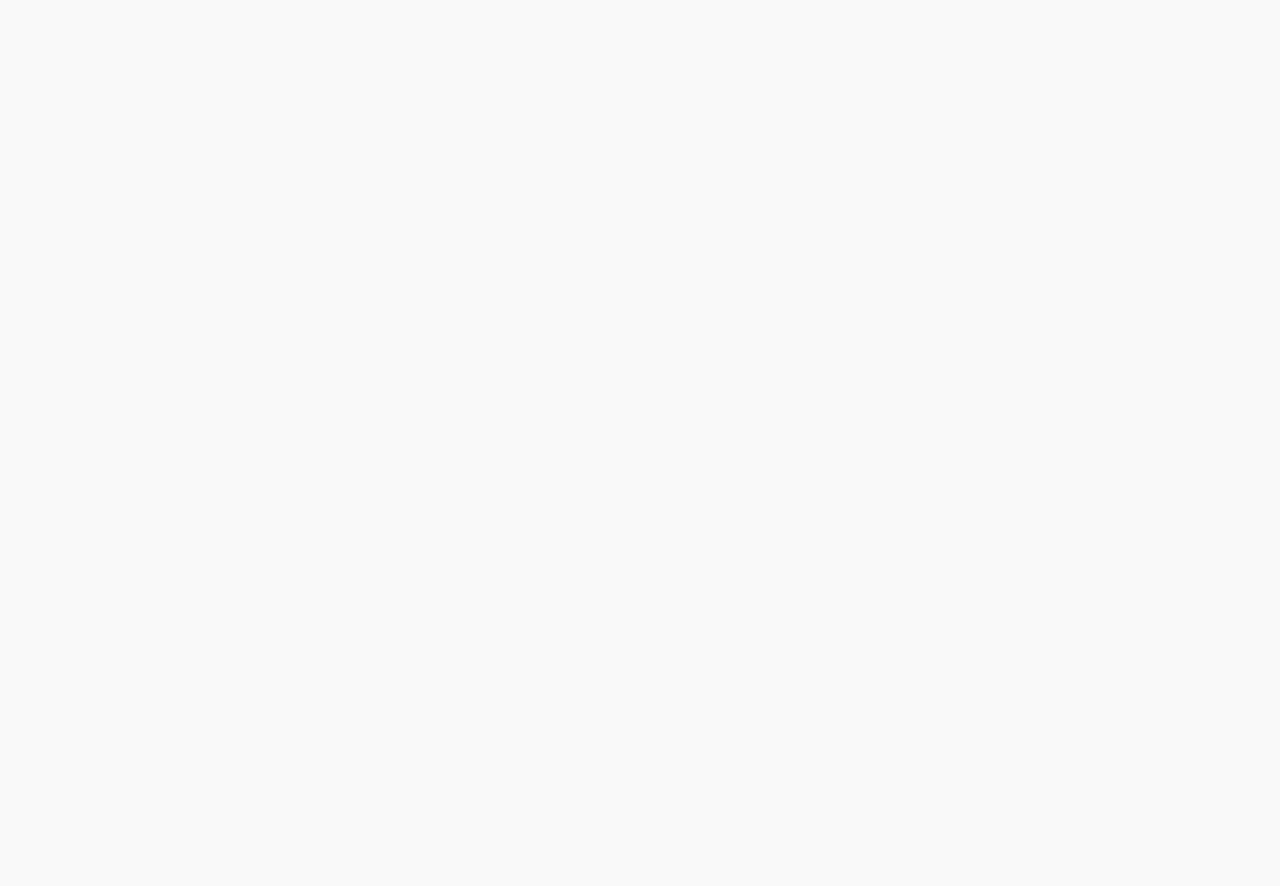
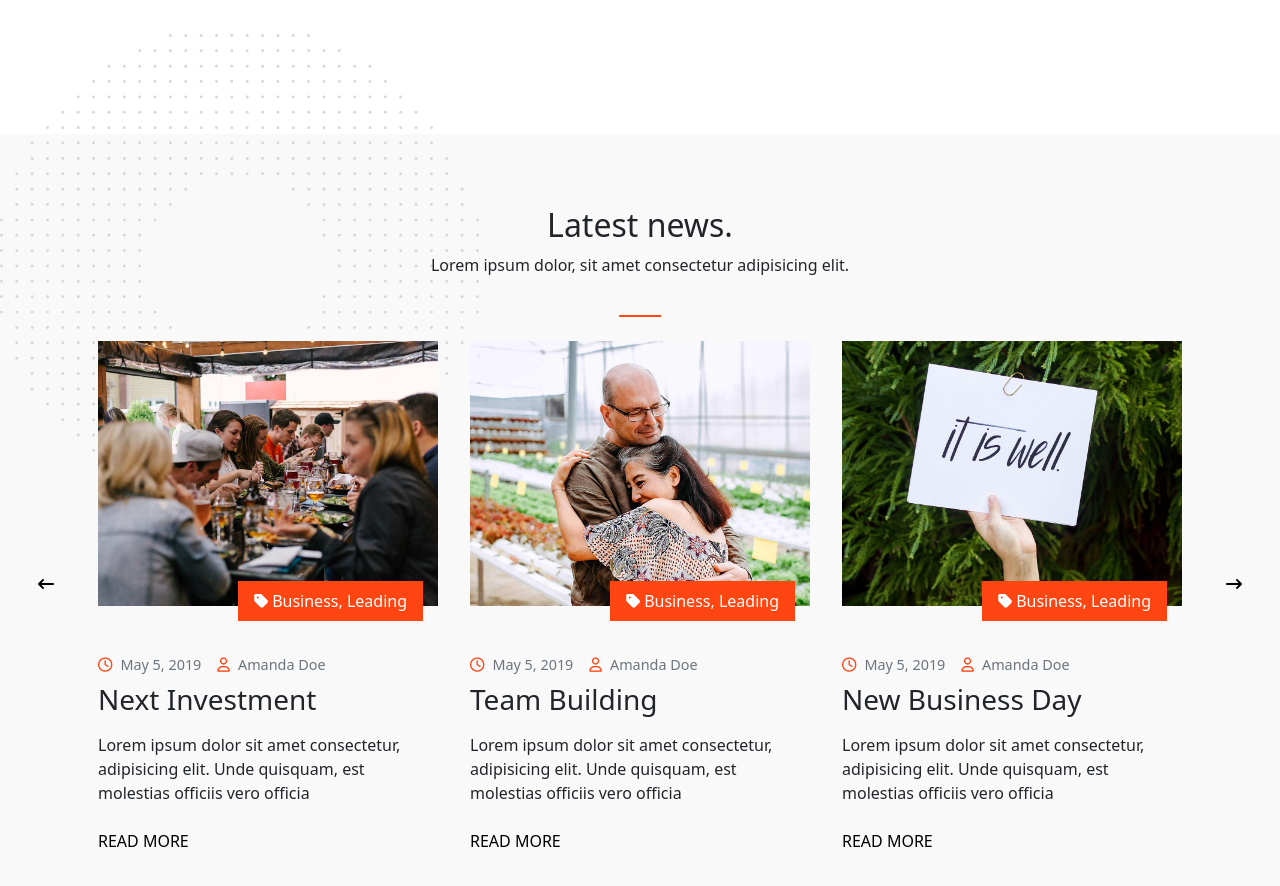
Before and after one commit to marcovittoriozacca/proj-html-vuejs, a Vue app: page / in a window 1280 px wide. Shown: the part 3240-4126 px from the top of the page. Before the commit the page ends 3324 px from the top, so only its background shows below. Built offline with nearby package versions, Linux system fonts and the light colour scheme.

Commit message:
feat: latest news section

```diff
--- a/src/assets/sass/_general.scss
+++ b/src/assets/sass/_general.scss
@@ -2,6 +2,7 @@
 
 a{
     color: black;
+    text-decoration: none;
 }
 body{
     background-color: #F9F9F9;
--- a/src/components/main/AppMain.vue
+++ b/src/components/main/AppMain.vue
@@ -5,6 +5,7 @@ import OurSpecialties from './mainElements/OurSpecialties.vue'
 import OurStaff from './mainElements/OurStaff.vue'
 import UpcomingEvents from './mainElements/UpcomingEvents.vue'
 import StatsComp from './mainElements/StatsComp.vue'
+import LatestNews from './mainElements/LatestNews.vue'
 
 export default{
     name: 'AppMain',
@@ -14,6 +15,7 @@ export default{
         OurStaff,
         UpcomingEvents,
         StatsComp,
+        LatestNews,
     },
 
     data() {
@@ -44,6 +46,10 @@ export default{
                 :stats="store.stats"
             />
 
+            <LatestNews
+                :latest-news="store.latestNews"
+            />
+
     </main>
 
 </template>
--- /dev/null
+++ b/src/components/main/mainElements/LatestNews.vue
@@ -0,0 +1,138 @@
+<script>
+import { Carousel, Navigation, Slide } from 'vue3-carousel'
+export default{
+    name: 'LatestNews',
+    props:['latestNews'],
+
+    components: {
+      Carousel,
+      Slide,
+      Navigation,
+    },
+
+    data() {
+        return {
+            currentSlide: 0,
+        }
+    },
+    methods: {
+      next() {
+        this.$refs.carousel.next()
+      },
+      prev() {
+        this.$refs.carousel.prev()
+      },
+    },
+}
+</script>
+
+<template>
+
+    <section id="latest-news" class="py-5 position-relative">
+        <img src="/img/svg-4.svg" alt="" class="position-absolute bg-circle">
+
+        <div class="text-center py-4 mb-4 section-header">
+            <h2>Latest news<span>.</span></h2>
+            <p>Lorem ipsum dolor, sit amet consectetur adipisicing elit.</p>
+        </div>
+        <div class="container container-lg">
+            <Carousel ref="carousel" v-model="currentSlide" snapAlign="start" :itemsToShow="3" :wrapAround="true" :itemsToScroll="3">
+                <Slide v-for="news in latestNews" :key="news" class="px-3 d-flex flex-column align-items-start">
+                    <figure class="m-0 position-relative">
+                        <img :src="`/img/${news.image}`" alt="" class="img-fluid">
+                        <div class="d-flex align-items-center label text-white py-2 px-3">
+                            <i class="fas fa-tag me-1"></i>
+                            <span>Business, Leading</span>
+                        </div>
+                    </figure>
+                    <div class="d-flex flex-column align-items-start row-gap-2">
+
+                        <div class="d-flex align-items-center column-gap-3 text-secondary icons mt-5">
+                            <div>
+                                <i class="fa-regular fa-clock me-2"></i>{{ news.date }}
+                            </div>
+                            <div>
+                                <i class="fa-regular fa-user me-2"></i>{{ news.author }}
+                            </div>
+                        </div>
+
+                        <h3>{{ news.title }}</h3>
+                        <p class="text-start">{{ news.description }}</p>
+                        <a :href="news.url" class="text-uppercase">
+                        read more</a>
+                    </div>
+                </Slide>
+
+                <template #addons class="position-relative">
+
+                    <button id="prevNews" @click="prev">
+                        <i class="fa fa-arrow-left-long"></i>
+                    </button>
+
+                    <button id="nextNews" @click="next">
+                        <i class="fa fa-arrow-right-long"></i>
+                    </button>
+
+                </template>
+
+            </Carousel>
+        </div>
+
+    </section>
+
+</template>
+
+<style lang="scss" scoped>
+    @use '../../../assets/sass/partials/variables' as *;
+    @use '../../../assets/sass/partials/mixins' as *;
+
+    .bg-circle{
+        top: -100px;
+        left: 0px;
+    }
+
+    .section-header{
+        width: fit-content;
+        margin: 0 auto;
+        @include orange-border;
+        &:before{
+            transform: translateX(-50%);
+
+        }
+    }
+
+    .icons{
+        font-size: .9rem;
+        i{
+            color: $orange;
+        }
+    }
+    .label{
+        position: absolute;
+        background-color: $orange;
+        bottom: -15px;
+        right: 15px;
+        font-weight: 300;
+    }
+
+    button{
+        position: absolute;
+        top: 50%;
+        transform: translateY(-100%);
+        &:first-of-type{
+            left: -50px;
+        }
+        &:last-of-type{
+            right: -50px;
+        }
+    }
+    figure{
+        height: 100%;
+        img{
+            height: 100%;
+            object-fit: cover;
+        }
+    }
+
+
+</style>
--- a/src/components/main/mainElements/OurStaff.vue
+++ b/src/components/main/mainElements/OurStaff.vue
@@ -49,7 +49,7 @@
         <div class="d-flex align-items-center container container-lg">
             <div class="position-relative">
 
-                <Carousel ref="carousel" v-model="currentSlide" snapAlign="start" wrapAround="true" class="carousel-size">
+                <Carousel ref="carousel" v-model="currentSlide" snapAlign="start" :wrapAround="true" class="carousel-size">
                   <Slide v-for="slide in staff" :key="slide">
                     <div class="carousel__item">
                         <figure class="m-0">
--- a/src/components/main/mainElements/StatsComp.vue
+++ b/src/components/main/mainElements/StatsComp.vue
@@ -7,8 +7,8 @@ export default{
 
 <template>
 
-    <section id="stats" class="container container-lg custom-padding">
-
+    <section id="stats" class="bg-white custom-padding">
+        <div class="container container-lg">
             <div class="row">
                 <div class="col-6">
                     <h2 class="py-2">Creative Leader</h2>
@@ -28,6 +28,8 @@ export default{
 
                 </div>
             </div>
+        </div>
+
 
     </section>
 
@@ -50,7 +52,7 @@ export default{
         }
     }
     .custom-padding{
-        padding-block: 80px;
+        padding-block: 80px 130px;
     }
 
 </style>
--- a/src/store.js
+++ b/src/store.js
@@ -93,6 +93,56 @@ export const store = reactive({
             name: 'Motivation',
             number: 83,
         },
+    ],
+    latestNews: [
+        {
+            image: 'h1-blog-img-01.jpg',
+            date: 'May 5, 2019',
+            author: 'Amanda Doe',
+            title: 'Next Investment',
+            description: 'Lorem ipsum dolor sit amet consectetur, adipisicing elit. Unde quisquam, est molestias officiis vero officia',
+            url: '#'
+        },
+        {
+            image: 'h1-blog-img-02.jpg',
+            date: 'May 5, 2019',
+            author: 'Amanda Doe',
+            title: 'Team Building',
+            description: 'Lorem ipsum dolor sit amet consectetur, adipisicing elit. Unde quisquam, est molestias officiis vero officia',
+            url: '#'
+        },
+        {
+            image: 'h1-blog-img-03.jpg',
+            date: 'May 5, 2019',
+            author: 'Amanda Doe',
+            title: 'New Business Day',
+            description: 'Lorem ipsum dolor sit amet consectetur, adipisicing elit. Unde quisquam, est molestias officiis vero officia',
+            url: '#'
+        },
+        {
+            image: 'h1-blog-img-04.jpg',
+            date: 'May 5, 2019',
+            author: 'Amanda Doe',
+            title: 'Strategic Planning Session',
+            description: 'Lorem ipsum dolor sit amet consectetur, adipisicing elit. Unde quisquam, est molestias officiis vero officia',
+            url: '#'
+        },
+        {
+            image: 'h1-img-07.jpg',
+            date: 'May 5, 2019',
+            author: 'Amanda Doe',
+            title: 'Innovation Workshop',
+            description: 'Lorem ipsum dolor sit amet consectetur, adipisicing elit. Unde quisquam, est molestias officiis vero officia',
+            url: '#'
+        },
+        {
+            image: 'h1-img-08.jpg',
+            date: 'May 5, 2019',
+            author: 'Amanda Doe',
+            title: 'Growth Strategy Retreat',
+            description: 'Lorem ipsum dolor sit amet consectetur, adipisicing elit. Unde quisquam, est molestias officiis vero officia',
+            url: '#'
+        },
     ]
 
 })
```
Lines whose indentation alone changed are shown as unchanged.
